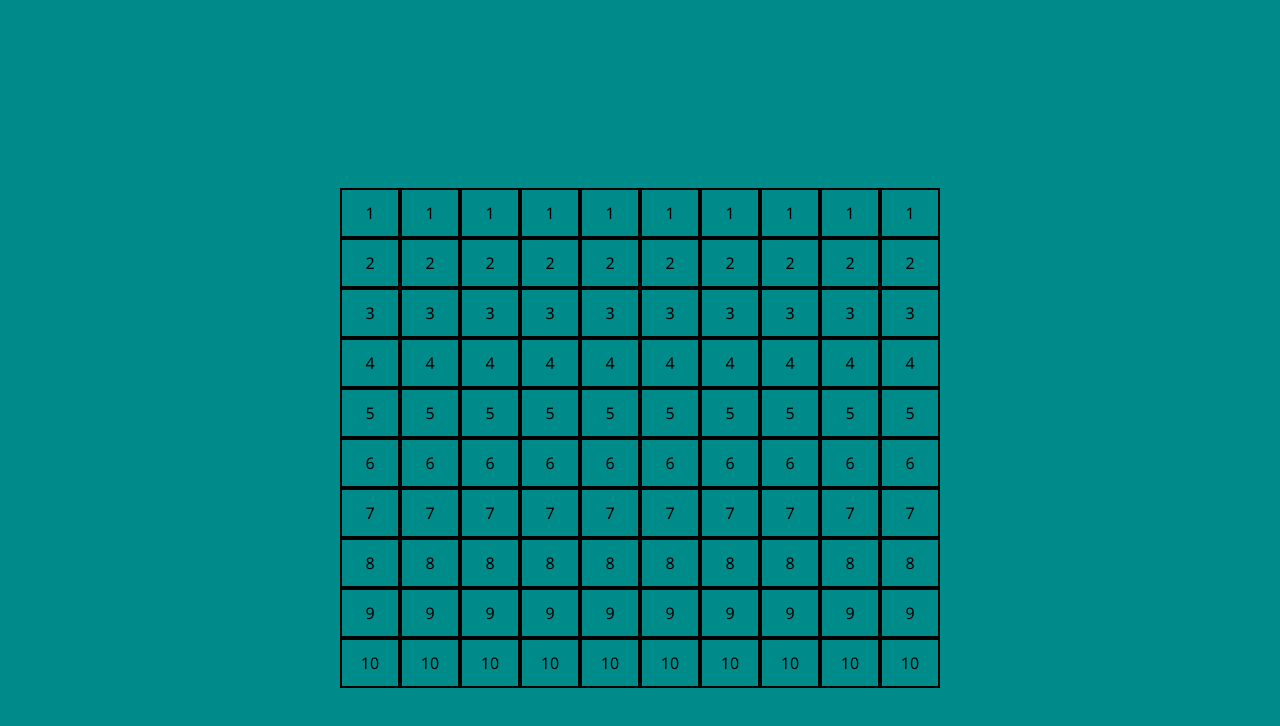
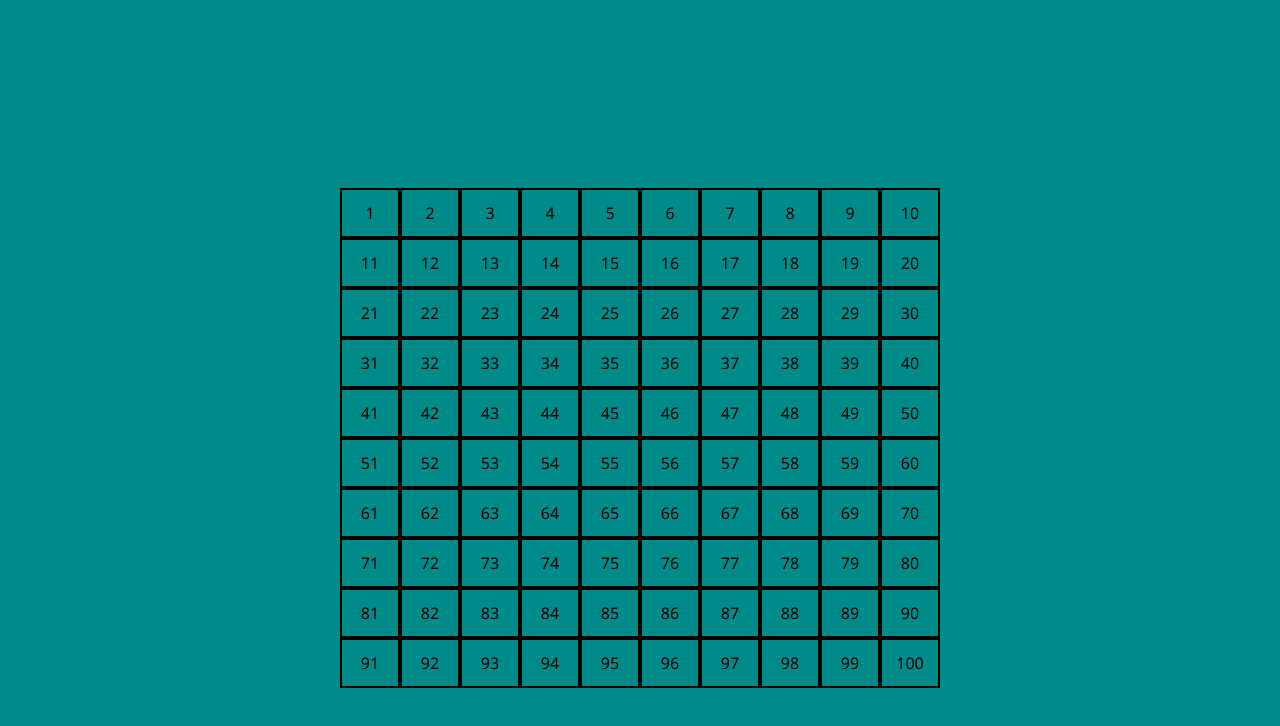
Before and after one commit to Giadaspt/js-campominato-grid, a plain HTML site: page index.html in a window 1280 px wide. Both pictures are taken after a click on the button "Play". Shown: the part 112-838 px from the top of the page. Drawn offline with Linux system fonts and the light colour scheme.

Commit message:
modificato

```diff
--- a/index.html
+++ b/index.html
@@ -18,11 +18,11 @@
     <div class="window">
       <label for="level">Difficoltà:</label>
       <select id="windowValue">
-        <option value="10" selected="selected"> Easy </option>
-        <option value="9"> Hard </option>
-        <option value="7"> Crazy </option>
+        <option value="1" selected> Easy </option>
+        <option value="2"> Hard </option>
+        <option value="3"> Crazy </option>
       </select>
-      <button class="btn" onclick="getSelectedValue()"> Play </button>
+      <button class="btn"> Play </button>
     </div>
   </header>
   <div class="wrapper">
@@ -31,10 +31,6 @@
     </div>
   </div>
 
-
-
-
-
   <script src="js/script.js"></script>
 </body>
 
--- a/js/script.js
+++ b/js/script.js
@@ -5,39 +5,52 @@ creare la griglia
 - faccio l'append al container
 */
 
+const play = document.querySelector('.btn').addEventListener('click', function(){
+  getSelectedValue();
+})
+
 let container = document.querySelector('.container');
 
 
 function getSelectedValue(){
-  let e = document.getElementById("windowValue");
-  let result = e.options[e.selectedIndex].value;
-
+  let result = parseInt(document.getElementById("windowValue").value);
   console.log(result);
 
-  document.querySelector('.container').innerHTML = '';
+  let squares;
+  let squareRow;
 
-  makeGrid(result, container);
-}
+  if (result == 1) {
+    squares = 100;
+    squareRow = 10;
+  } else if (result == 2){
+    squares = 81;
+    squareRow = 9;
+  } else if (result == 3){
+    squares = 49;
+    squareRow = 7;
+  }
+
+  console.log(squares);
+  console.log(squareRow);
 
 
-function makeGrid(numb, numb_grid){
+  document.querySelector('.container').innerHTML = '';
+  makeGrid(container);
 
-  for(let i = 0; i < numb; i++ ) {
-    let square = document.createElement('div');
-    square.className = 'square';
-    square.style.width = `calc(100% / ${numb})`;
-    square.style.height = `calc(100% / ${numb})`;
-    square.innerHTML = `<span> ${i+1} </span>`;
-    for(let k = 0; k < numb -1; k++ ) {
+  function makeGrid(){
+
+    let container = document.querySelector('.container');
+
+    for(let i = 1; i < squares +1; i++ ) {
+
       let square = document.createElement('div');
       square.className = 'square';
-      square.style.width = `calc(100% / ${numb})`;
-      square.style.height = `calc(100% / ${numb})`;
-      numb_grid.append(square);
-      square.innerHTML = `<span> ${i+1} </span>`;
+      square.innerHTML = `<span> ${i} </span>`;
+      square.style.width = `calc(100% / ${squareRow})`;
+      square.style.height = `calc(100% / ${squareRow})`;
+      container.append(square);
     }
-    numb_grid.append(square);
-
+    document.querySelector('main').append('container');
+    console.log('colonne e righe');
   }
-  console.log('colonne e righe');
 }
```
